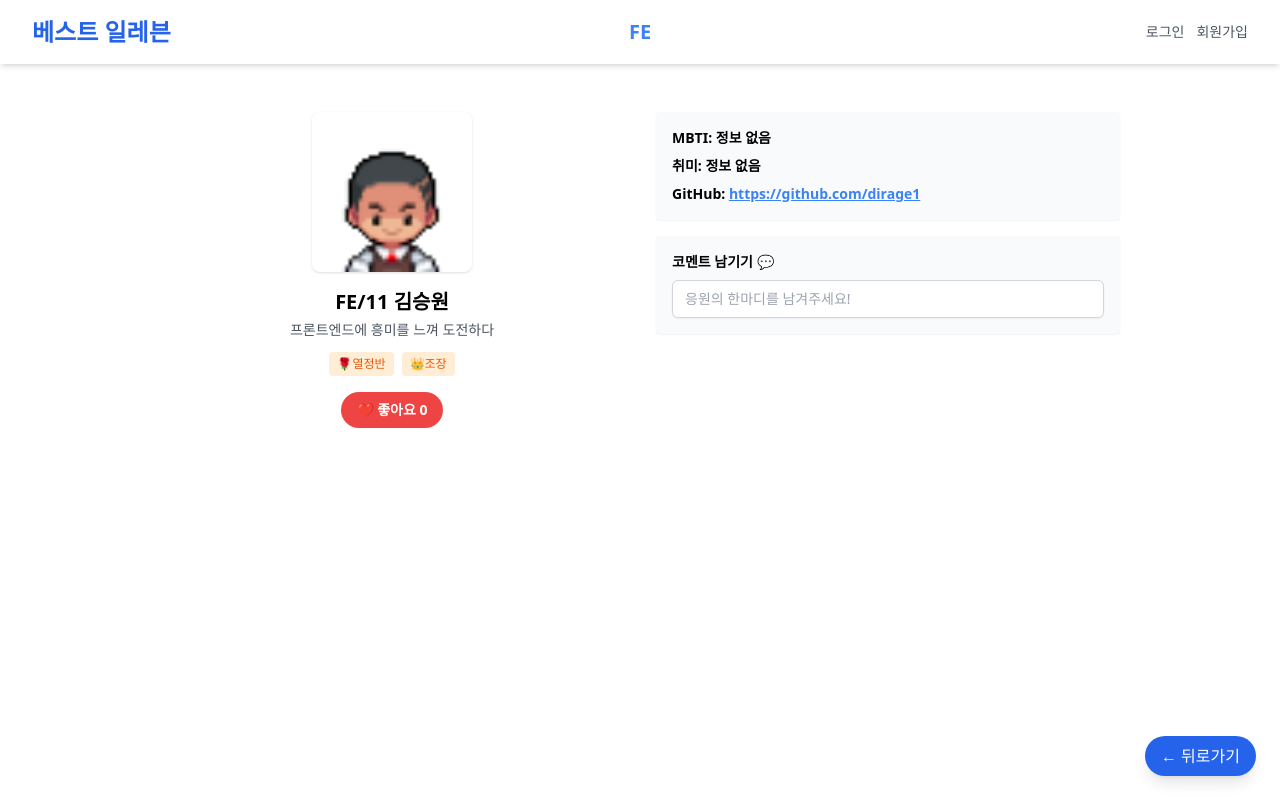
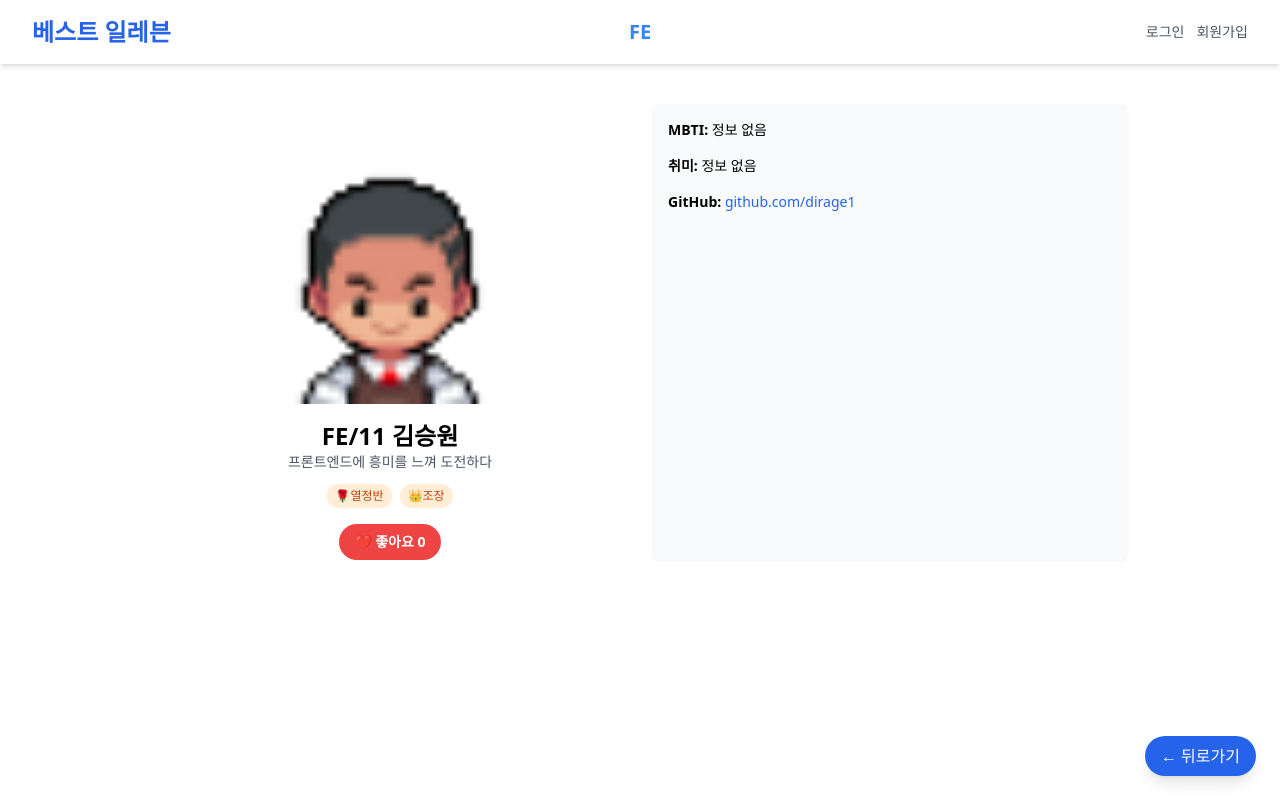
Before and after one commit to people9953/oz-11, a React (Vite) app: page /detail/1 in a window 1280 px wide. Built offline with nearby package versions, Linux system fonts and the light colour scheme.

Commit message:
fix : 일부 오타 수정

```diff
--- a/src/pages/Detail.jsx
+++ b/src/pages/Detail.jsx
@@ -1,42 +1,51 @@
-import { useParams } from "react-router-dom";
+import { useParams, useNavigate } from "react-router-dom";
+import { useEffect, useState } from "react";
 import members from "../data/members";
-import { useState } from "react";
 
 function Detail() {
   const { id } = useParams();
-  const member = members.find((m) => m.id === parseInt(id));
+  const navigate = useNavigate();
+  const member = members.find((m) => m.id === Number(id));
+
   const [likes, setLikes] = useState(0);
   const [hasLiked, setHasLiked] = useState(false);
 
-  if (!member) return <div>해당 멤버를 찾을 수 없습니다.</div>;
+  useEffect(() => {
+    if (!member?.id) return;
+
+    const storedLikes = localStorage.getItem(`likes_${member.id}`);
+    const storedLiked = localStorage.getItem(`hasLiked_${member.id}`);
+    if (storedLikes) setLikes(Number(storedLikes));
+    if (storedLiked === "true") setHasLiked(true);
+  }, [member?.id]);
 
   const handleLike = () => {
-    if (hasLiked) {
-      setLikes(likes - 1);
-      setHasLiked(false);
-    } else {
-      setLikes(likes + 1);
-      setHasLiked(true);
-    }
+    const updated = hasLiked ? likes - 1 : likes + 1;
+    setLikes(updated);
+    setHasLiked(!hasLiked);
+    localStorage.setItem(`likes_${member.id}`, updated.toString());
+    localStorage.setItem(`hasLiked_${member.id}`, (!hasLiked).toString());
   };
 
+  if (!member) return <p>존재하지 않는 멤버입니다.</p>;
+
   return (
-    <div className="max-w-5xl mx-auto p-8 flex flex-col md:flex-row gap-8">
-      {/* 왼쪽 영역: 이미지, 이름, 설명, 타입, 좋아요 */}
-      <div className="flex flex-col items-center w-full md:w-1/2">
+    <div className="max-w-5xl mx-auto p-6 grid grid-cols-1 md:grid-cols-2 gap-6">
+      {/* 왼쪽: 사진, 이름, 타입, 좋아요 */}
+      <div className="flex flex-col items-center text-center">
         <img
-          src={member.image}
+          src={member.image || "/character/default.png"}
           alt={member.name}
-          className="w-40 h-40 object-cover rounded-lg mb-4 shadow"
+          className="w-full max-w-[300px] aspect-square rounded-lg object-cover"
         />
-        <h2 className="text-xl font-bold">{member.name}</h2>
-        <p className="text-sm text-gray-600 mt-1">{member.description}</p>
+        <h2 className="text-2xl font-bold mt-4">{member.name}</h2>
+        <p className="text-sm text-gray-600">{member.description}</p>
 
-        <div className="flex gap-2 mt-3 flex-wrap justify-center">
-          {member.type.map((t, idx) => (
+        <div className="flex flex-wrap gap-2 mt-3 justify-center">
+          {member.type?.map((t, i) => (
             <span
-              key={idx}
-              className="bg-orange-100 text-orange-600 px-2 py-1 text-xs rounded"
+              key={i}
+              className="text-xs px-2 py-1 rounded-full bg-orange-100 text-orange-700"
             >
               {t}
             </span>
@@ -45,56 +54,40 @@ function Detail() {
 
         <button
           onClick={handleLike}
-          className={`mt-4 px-4 py-2 rounded-full text-sm font-semibold ${
+          className={`mt-4 px-4 py-2 rounded-full text-sm font-semibold transition ${
             hasLiked
-              ? "bg-gray-300 text-gray-600 cursor-not-allowed"
+              ? "bg-gray-300 text-gray-700 hover:bg-gray-400"
               : "bg-red-500 text-white hover:bg-red-600"
           }`}
         >
-          {hasLiked ? "❤️좋아요" : "❤️ 좋아요"} {likes}
+          {hasLiked ? "💔 좋아요 취소" : "❤️ 좋아요"} {likes}
         </button>
       </div>
 
-      {/* 오른쪽 영역: MBTI, 취미, 깃허브, 코멘트 */}
-      <div className="w-full md:w-1/2 space-y-4">
-        <div className="bg-gray-50 p-4 rounded shadow-sm">
-          <p className="text-sm font-semibold">
+      {/* 오른쪽: MBTI, 취미, GitHub */}
+      <div className="space-y-4 bg-gray-50 p-4 rounded-md shadow-sm text-sm">
+        <p>
           <strong>MBTI:</strong> {member.mbti || "정보 없음"}
         </p>
-          <p className="text-sm font-semibold mt-2">
+        <p>
           <strong>취미:</strong> {member.hobby || "정보 없음"}
         </p>
-          <p className="text-sm font-semibold mt-2">
+        <p>
           <strong>GitHub:</strong>{" "}
           {member.github ? (
             <a
               href={member.github}
               target="_blank"
               rel="noopener noreferrer"
-                className="text-blue-500 underline"
+              className="text-blue-600 hover:underline"
             >
-                {member.github}
+              {member.github.replace(/^https?:\/\//, "")}
             </a>
           ) : (
             "정보 없음"
           )}
         </p>
       </div>
-
-        <div className="bg-gray-50 p-4 rounded shadow-sm">
-          <p className="text-sm font-semibold mb-2">
-            코멘트 남기기{" "}
-            <span role="img" aria-label="comment">
-              💬
-            </span>
-          </p>
-          <input
-            type="text"
-            placeholder="응원의 한마디를 남겨주세요!"
-            className="w-full border border-gray-300 rounded-md px-3 py-2 text-sm shadow-sm"
-          />
-        </div>
-      </div>
     </div>
   );
 }
```
Lines whose indentation alone changed are shown as unchanged.
